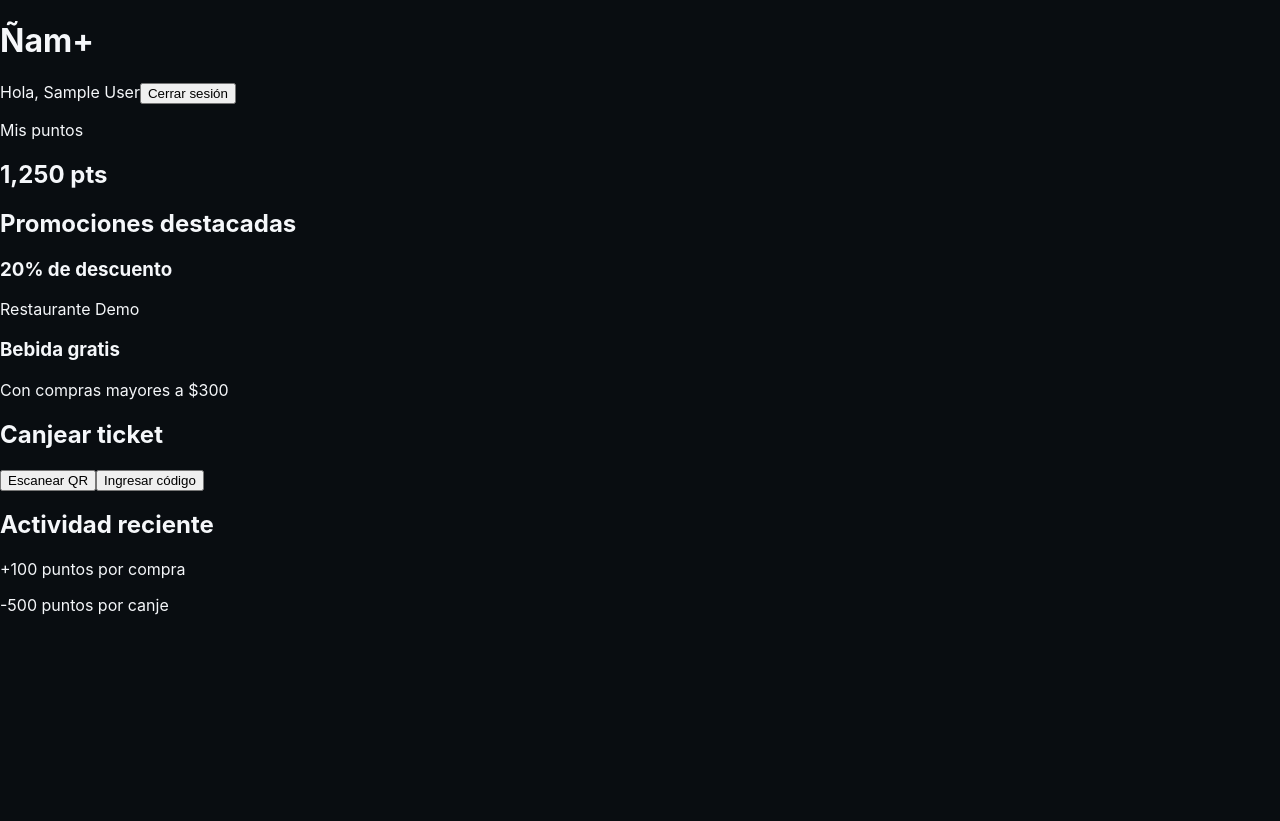
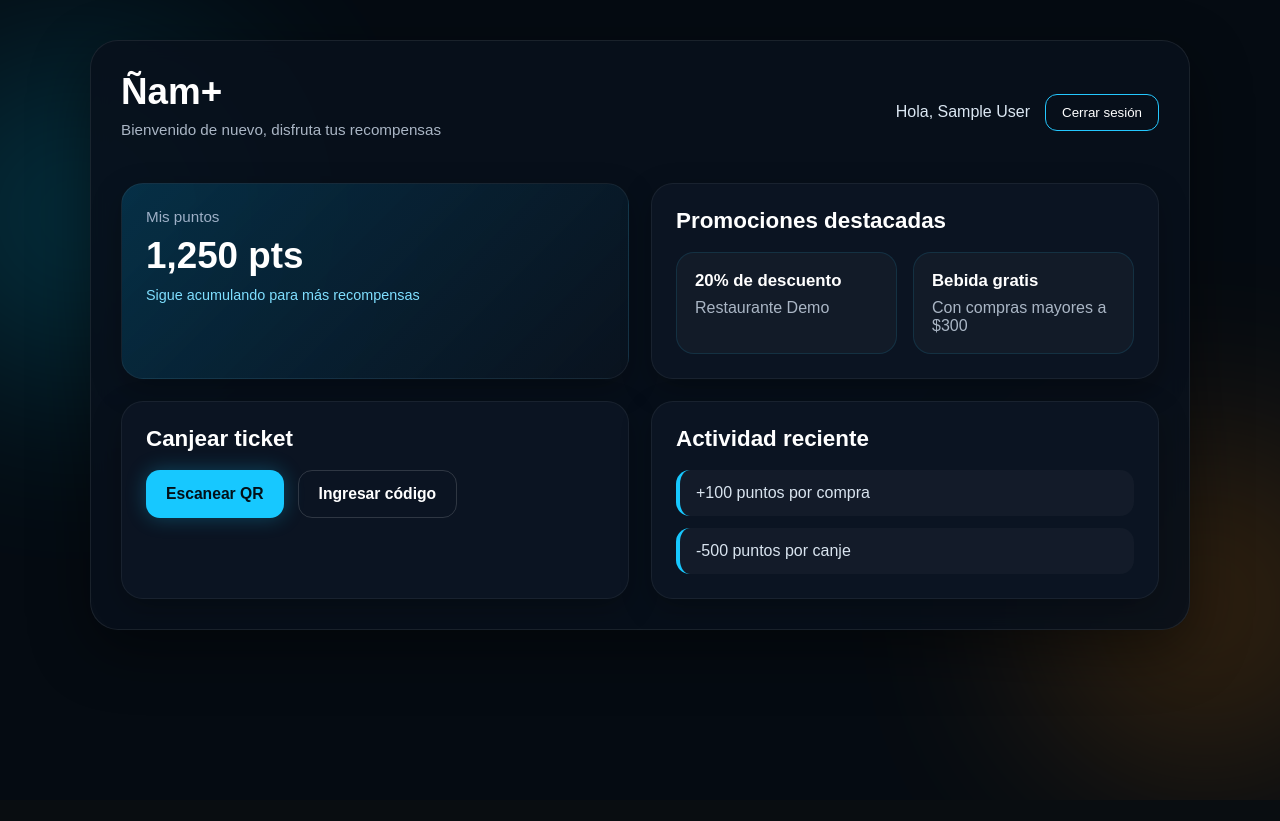
Before and after one commit to JLDPP/nam_plus, a React (Vite) app in the folder nam_plus/: page /dashboard in a window 1280 px wide. After the commit the page ends 800 px from the top, so only its background shows below. Built offline with nearby package versions, Linux system fonts and the light colour scheme; no server answers; sample sign-in values are in the browser's storage.

Commit message:
Dashboard actualizado

```diff
--- /dev/null
+++ b/nam_plus/src/pages/dashboard.css
@@ -0,0 +1,245 @@
+.dashboard-page {
+  min-height: 100vh;
+  background: #050b12;
+  position: relative;
+  overflow: hidden;
+  color: #ffffff;
+  font-family: Arial, Helvetica, sans-serif;
+  padding: 40px 20px;
+}
+
+.dashboard-bg {
+  position: absolute;
+  width: 350px;
+  height: 350px;
+  border-radius: 50%;
+  filter: blur(100px);
+  opacity: 0.18;
+  z-index: 0;
+}
+
+.dashboard-bg-left {
+  background: #00d2ff;
+  top: 40px;
+  left: -100px;
+}
+
+.dashboard-bg-right {
+  background: #ff8a00;
+  bottom: 20px;
+  right: -100px;
+}
+
+.dashboard-container {
+  max-width: 1100px;
+  margin: 0 auto;
+  position: relative;
+  z-index: 1;
+  background: rgba(9, 17, 28, 0.88);
+  border: 1px solid rgba(255, 255, 255, 0.08);
+  border-radius: 28px;
+  padding: 30px;
+  box-shadow: 0 20px 60px rgba(0, 0, 0, 0.45);
+  backdrop-filter: blur(10px);
+}
+
+.dashboard-header {
+  display: flex;
+  justify-content: space-between;
+  align-items: center;
+  gap: 20px;
+  margin-bottom: 30px;
+  flex-wrap: wrap;
+}
+
+.dashboard-logo {
+  margin: 0;
+  font-size: 2.3rem;
+  font-weight: bold;
+  color: #ffffff;
+}
+
+.dashboard-subtitle {
+  margin-top: 8px;
+  color: #aab6c5;
+  font-size: 0.95rem;
+}
+
+.dashboard-user-box {
+  display: flex;
+  align-items: center;
+  gap: 15px;
+  flex-wrap: wrap;
+}
+
+.dashboard-user {
+  color: #dbe7f3;
+  font-weight: 500;
+}
+
+.logout-btn {
+  background: transparent;
+  color: #ffffff;
+  border: 1px solid #24c8ff;
+  border-radius: 12px;
+  padding: 10px 16px;
+  cursor: pointer;
+  transition: 0.25s ease;
+}
+
+.logout-btn:hover {
+  background: rgba(36, 200, 255, 0.12);
+  box-shadow: 0 0 18px rgba(36, 200, 255, 0.25);
+}
+
+.dashboard-grid {
+  display: grid;
+  grid-template-columns: repeat(2, 1fr);
+  gap: 22px;
+}
+
+.dashboard-card {
+  background: rgba(12, 22, 35, 0.95);
+  border: 1px solid rgba(255, 255, 255, 0.06);
+  border-radius: 22px;
+  padding: 24px;
+  box-shadow: 0 10px 30px rgba(0, 0, 0, 0.25);
+}
+
+.points-card {
+  background: linear-gradient(
+    135deg,
+    rgba(0, 183, 255, 0.18),
+    rgba(10, 19, 31, 0.95)
+  );
+}
+
+.card-label {
+  margin: 0 0 10px;
+  color: #9eb0c7;
+  font-size: 0.95rem;
+}
+
+.points-card h2 {
+  margin: 0;
+  font-size: 2.3rem;
+  color: #ffffff;
+}
+
+.card-extra {
+  display: inline-block;
+  margin-top: 10px;
+  color: #7fdfff;
+  font-size: 0.9rem;
+}
+
+.section-title {
+  margin: 0 0 18px;
+  font-size: 1.4rem;
+  color: #ffffff;
+}
+
+.promo-list {
+  display: grid;
+  grid-template-columns: 1fr 1fr;
+  gap: 16px;
+}
+
+.promo-card {
+  background: rgba(255, 255, 255, 0.03);
+  border: 1px solid rgba(36, 200, 255, 0.12);
+  border-radius: 18px;
+  padding: 18px;
+  transition: 0.25s ease;
+}
+
+.promo-card:hover {
+  transform: translateY(-2px);
+  box-shadow: 0 0 20px rgba(36, 200, 255, 0.12);
+}
+
+.promo-card h3 {
+  margin: 0 0 8px;
+  color: #ffffff;
+  font-size: 1.05rem;
+}
+
+.promo-card p {
+  margin: 0;
+  color: #aab6c5;
+}
+
+.action-buttons {
+  display: flex;
+  gap: 14px;
+  flex-wrap: wrap;
+}
+
+.primary-btn,
+.secondary-btn {
+  border: none;
+  border-radius: 14px;
+  padding: 14px 20px;
+  font-size: 0.98rem;
+  font-weight: 600;
+  cursor: pointer;
+  transition: 0.25s ease;
+}
+
+.primary-btn {
+  background: #17c8ff;
+  color: #031018;
+  box-shadow: 0 0 20px rgba(23, 200, 255, 0.28);
+}
+
+.primary-btn:hover {
+  transform: translateY(-2px);
+}
+
+.secondary-btn {
+  background: transparent;
+  color: #ffffff;
+  border: 1px solid rgba(255, 255, 255, 0.15);
+}
+
+.secondary-btn:hover {
+  background: rgba(255, 255, 255, 0.05);
+}
+
+.activity-list {
+  display: flex;
+  flex-direction: column;
+  gap: 12px;
+}
+
+.activity-item {
+  background: rgba(255, 255, 255, 0.03);
+  border-radius: 14px;
+  padding: 14px 16px;
+  color: #d9e4ef;
+  border-left: 4px solid #17c8ff;
+}
+
+@media (max-width: 900px) {
+  .dashboard-grid {
+    grid-template-columns: 1fr;
+  }
+
+  .promo-list {
+    grid-template-columns: 1fr;
+  }
+}
+
+@media (max-width: 600px) {
+  .dashboard-container {
+    padding: 20px;
+  }
+
+  .dashboard-logo {
+    font-size: 1.9rem;
+  }
+
+  .points-card h2 {
+    font-size: 1.9rem;
+  }
+}
--- a/nam_plus/src/pages/dashboard.tsx
+++ b/nam_plus/src/pages/dashboard.tsx
@@ -1,3 +1,5 @@
+import "./dashboard.css";
+
 export default function Dashboard() {
   const user = JSON.parse(
     localStorage.getItem("user") || "{}"
@@ -6,67 +8,97 @@ export default function Dashboard() {
   function logout() {
     localStorage.removeItem("token");
     localStorage.removeItem("user");
-
     window.location.href = "/login";
   }
 
   return (
+    <div className="dashboard-page">
+      <div className="dashboard-bg dashboard-bg-left"></div>
+      <div className="dashboard-bg dashboard-bg-right"></div>
+
+      <div className="dashboard-container">
+        <header className="dashboard-header">
           <div>
-      <header>
-        <h1>Ñam+</h1>
+            <h1 className="dashboard-logo">Ñam+</h1>
+            <p className="dashboard-subtitle">
+              Bienvenido de nuevo, disfruta tus recompensas
+            </p>
+          </div>
 
-        <div>
-          <span>
+          <div className="dashboard-user-box">
+            <span className="dashboard-user">
               Hola, {user.name || "Usuario"}
             </span>
 
-          <button onClick={logout}>
+            <button
+              className="logout-btn"
+              onClick={logout}
+            >
               Cerrar sesión
             </button>
           </div>
         </header>
 
-      <main>
-        <section>
-          <p>Mis puntos</p>
+        <main className="dashboard-grid">
+          <section className="dashboard-card points-card">
+            <p className="card-label">Mis puntos</p>
             <h2>1,250 pts</h2>
+            <span className="card-extra">
+              Sigue acumulando para más recompensas
+            </span>
           </section>
 
-        <section>
-          <h2>Promociones destacadas</h2>
+          <section className="dashboard-card">
+            <h2 className="section-title">
+              Promociones destacadas
+            </h2>
 
-          <div>
-            <div>
+            <div className="promo-list">
+              <div className="promo-card">
                 <h3>20% de descuento</h3>
                 <p>Restaurante Demo</p>
               </div>
 
-            <div>
+              <div className="promo-card">
                 <h3>Bebida gratis</h3>
                 <p>Con compras mayores a $300</p>
               </div>
             </div>
           </section>
 
-        <section>
-          <h2>Canjear ticket</h2>
+          <section className="dashboard-card">
+            <h2 className="section-title">
+              Canjear ticket
+            </h2>
 
-          <button>
+            <div className="action-buttons">
+              <button className="primary-btn">
                 Escanear QR
               </button>
 
-          <button>
+              <button className="secondary-btn">
                 Ingresar código
               </button>
+            </div>
           </section>
 
-        <section>
-          <h2>Actividad reciente</h2>
+          <section className="dashboard-card">
+            <h2 className="section-title">
+              Actividad reciente
+            </h2>
 
-          <p>+100 puntos por compra</p>
-          <p>-500 puntos por canje</p>
+            <div className="activity-list">
+              <div className="activity-item">
+                <span>+100 puntos por compra</span>
+              </div>
+
+              <div className="activity-item">
+                <span>-500 puntos por canje</span>
+              </div>
+            </div>
           </section>
         </main>
       </div>
+    </div>
   );
 }
```
Lines whose indentation alone changed are shown as unchanged.
